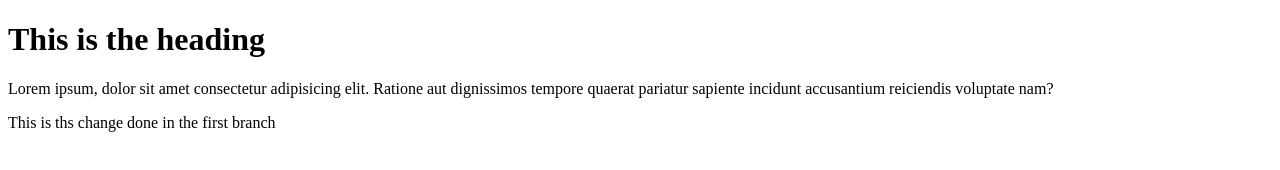
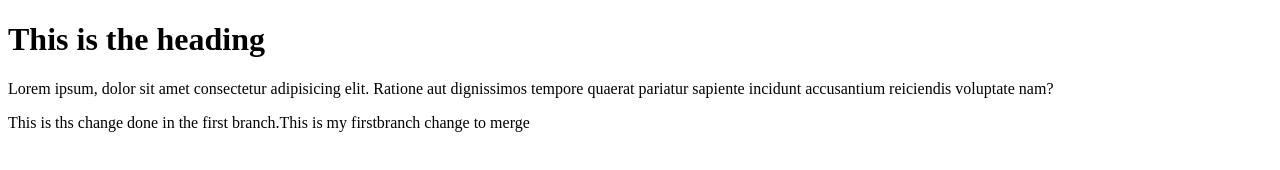
Before and after one commit to seemashettar13/another-repo, a plain HTML site: page index.html in a window 1280 px wide. Drawn offline with Linux system fonts and the light colour scheme.

Commit message:
Resolving Merge Conflicts

```diff
--- a/index.html
+++ b/index.html
@@ -8,6 +8,6 @@
 <body>
    <h1>This is the heading</h1>
    <p>Lorem ipsum, dolor sit amet consectetur adipisicing elit. Ratione aut dignissimos tempore quaerat pariatur sapiente incidunt accusantium reiciendis voluptate nam?</p>
-   <p>This is ths change done in the first branch</p>
+   <p>This is ths change done in the first branch.This is my firstbranch change to merge</p>
 </body>
 </html>
```
